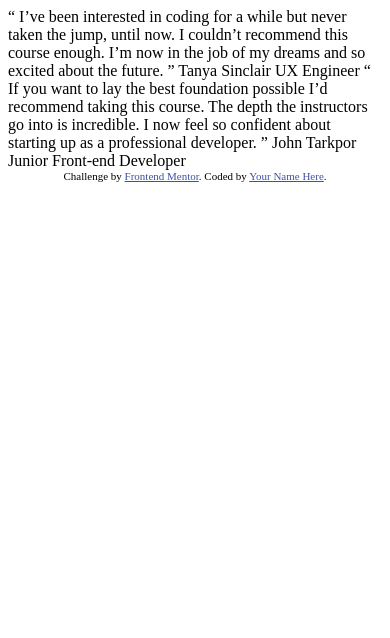
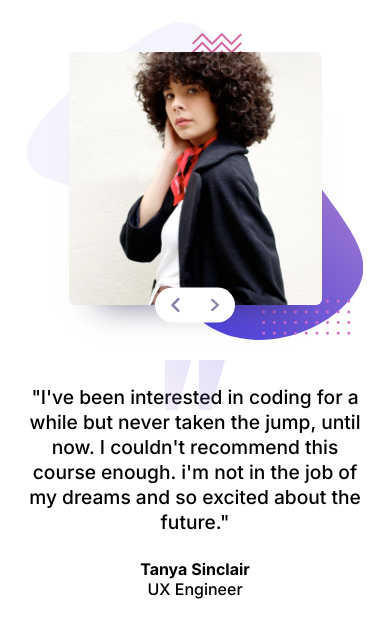
Before and after one commit to Senatrius/coding-bootcamp-testimonials, a plain HTML site: page index.html in a window 390 px wide. Drawn offline with Linux system fonts and the light colour scheme.

Commit message:
basic mobile layout

```diff
--- a/index.html
+++ b/index.html
@@ -2,37 +2,38 @@
 <html lang="en">
 <head>
   <meta charset="UTF-8">
-  <meta name="viewport" content="width=device-width, initial-scale=1.0"> <!-- displays site properly based on user's device -->
-
+  <meta name="viewport" content="width=device-width, initial-scale=1.0">
   <link rel="icon" type="image/png" sizes="32x32" href="./images/favicon-32x32.png">
+  <link href="https://fonts.googleapis.com/css2?family=Inter:wght@300;500;700&display=swap" rel="stylesheet">
+  <link href="style.css" rel="stylesheet">
 
   <title>Frontend Mentor | Coding Bootcamp Testimonials Slider</title>
-
-  <!-- Feel free to remove these styles or customise in your own stylesheet 👍 -->
-  <style>
-    .attribution { font-size: 11px; text-align: center; }
-    .attribution a { color: hsl(228, 45%, 44%); }
-  </style>
 </head>
 <body>
+  <main class="container">
+    <img src="images/pattern-bg.svg" alt="" class="bg">
 
-  “ I’ve been interested in coding for a while but never taken the jump, until now.
-  I couldn’t recommend this course enough. I’m now in the job of my dreams and so
-  excited about the future. ”
+    <section class="testimony">
+      <img src="images/image-tanya.jpg" alt="" class="testimony-photo">
 
-  Tanya Sinclair
-  UX Engineer
+      <div class="switch">
+        <img src="images/icon-prev.svg" alt="previous" class="icon">
+        <img src="images/icon-next.svg" alt="next" class="icon">
+      </div>
 
-  “ If you want to lay the best foundation possible I’d recommend taking this course.
-  The depth the instructors go into is incredible. I now feel so confident about
-  starting up as a professional developer. ”
+      <div class="testimony-text">
+        <img src="images/pattern-quotes.svg" alt="" class="quotes">
+        <p class="text">"I've been interested in coding for a while but never taken the jump, until now. I couldn't recommend this course enough. i'm not in the job of my dreams and so excited about the future."</p>
+        <div class="info">
+          <p class="info-name">Tanya Sinclair</p>
+          <p class="info-position">UX Engineer</p>
+        </div>
+      </div>
+    </section>
+  </main>
 
-  John Tarkpor
-  Junior Front-end Developer
+  <img src="images/pattern-curve.svg" alt="" class="curve">
 
-  <div class="attribution">
-    Challenge by <a href="https://www.frontendmentor.io?ref=challenge" target="_blank">Frontend Mentor</a>.
-    Coded by <a href="#">Your Name Here</a>.
-  </div>
+  <script src="script.js"></script>
 </body>
 </html>
--- /dev/null
+++ b/style.css
@@ -0,0 +1,132 @@
+* {
+  margin: 0;
+  padding: 0;
+  box-sizing: border-box;
+}
+
+:root {
+  --dark-blue: hsl(240, 38%, 20%);
+  --grayish-blue: hsl(240, 18%, 77%);
+}
+
+body {
+  font-size: 2rem;
+  font-family: 'Inter', sans-serif;
+}
+
+.container {
+  width: 86.5%;
+  position: relative;
+  max-width: 1290px;
+  margin: 0 auto;
+}
+
+.bg {
+  position: absolute;
+  top: -30px;
+  width: 100%;
+  max-width: 690px;
+  left: 50%;
+  transform: translate(-50%, 0);
+  margin: 0 auto;
+  height: auto;
+  z-index: -1;
+}
+
+.testimony-photo {
+  width: 75%;
+  max-width: 540px;
+  display: block;
+  margin: 0 auto;
+  margin-top: 52px;
+  border-radius: 6px;
+  box-shadow: 0 30px 30px -30px hsla(240, 38%, 20%, 60%);
+}
+
+.switch {
+  display: flex;
+  align-items: center;
+  justify-content: space-around;
+  position: absolute;
+  left: 50%;
+  transform: translate(-50%, -50%);
+  width: 80px;
+  height: 35px;
+  border-radius: 50px;
+  background: white;
+}
+
+.icon {
+  width: 10px;
+  height: auto;
+}
+
+.curve {
+  position: absolute;
+  width: 70%;
+  max-width: 600px;
+  height: auto;
+  bottom: 0;
+  left: 0;
+  z-index: -1;
+}
+
+.text {
+  font-size: 1.2rem;
+  text-align: center;
+  margin-top: 80px;
+  line-height: 1.3;
+}
+
+.quotes {
+  position: absolute;
+  left: 50%;
+  transform: translate(-50%, -50%);
+  width: 60px;
+  height: auto;
+}
+
+.info {
+  margin: 0 auto;
+  text-align: center;
+  font-size: 1rem;
+  margin-top: 24px;
+}
+
+.info-name {
+  font-weight: 700;
+}
+
+@media screen and (min-width: 500px) {
+  .bg {
+    position: absolute;
+    top: -30px;
+    width: 100%;
+    max-width: 690px;
+    left: 50%;
+    transform: translate(-50%, 0);
+    margin: 0 auto;
+    height: auto;
+    z-index: -1;
+  }
+
+  .testimony-photo {
+    width: 75%;
+    max-width: 540px;
+    display: block;
+    margin: 0 auto;
+    margin-top: 72px;
+    border-radius: 6px;
+    box-shadow: 0 30px 30px -30px hsla(240, 38%, 20%, 60%);
+  }
+
+  .text {
+    margin-top: 160px;
+  }
+}
+
+@media screen and (min-width: 950px) {
+  .testimony {
+    display: flex;
+  }
+}
```
Also changed, not shown: script.js (added).
